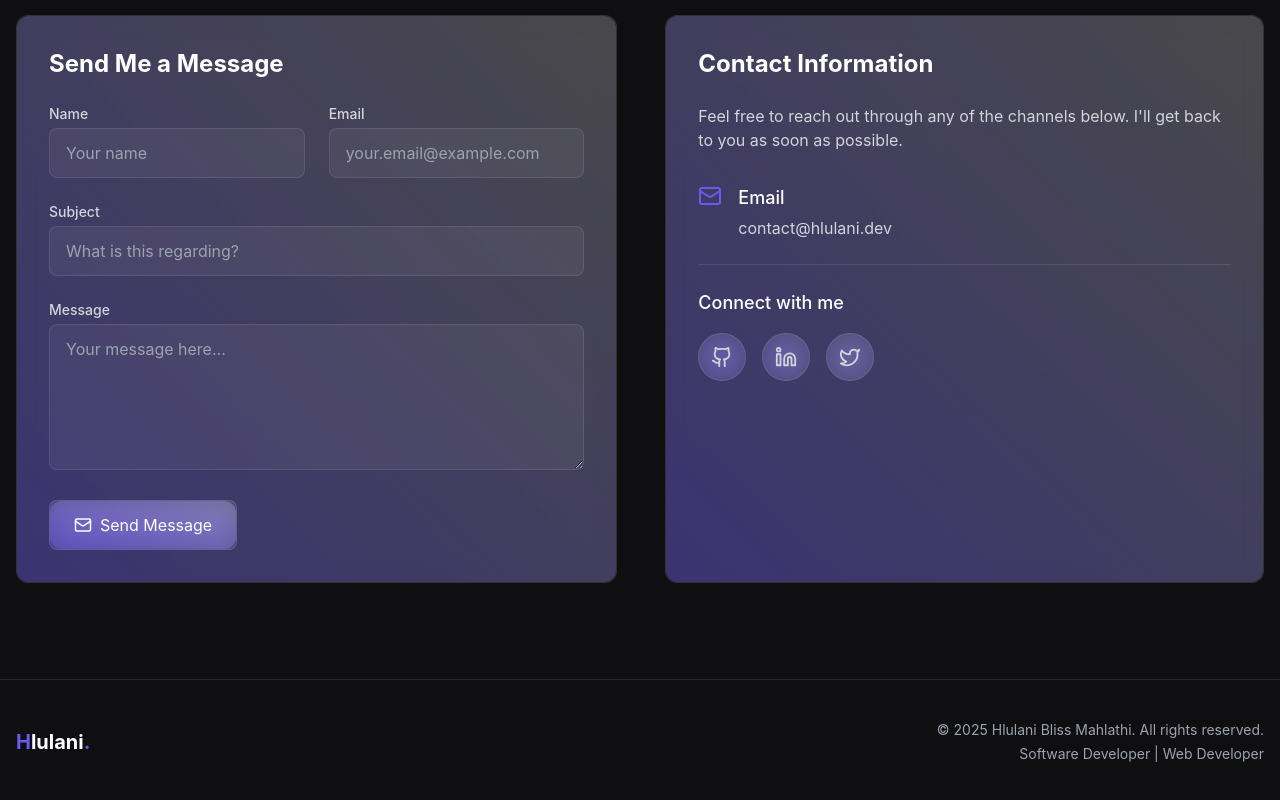
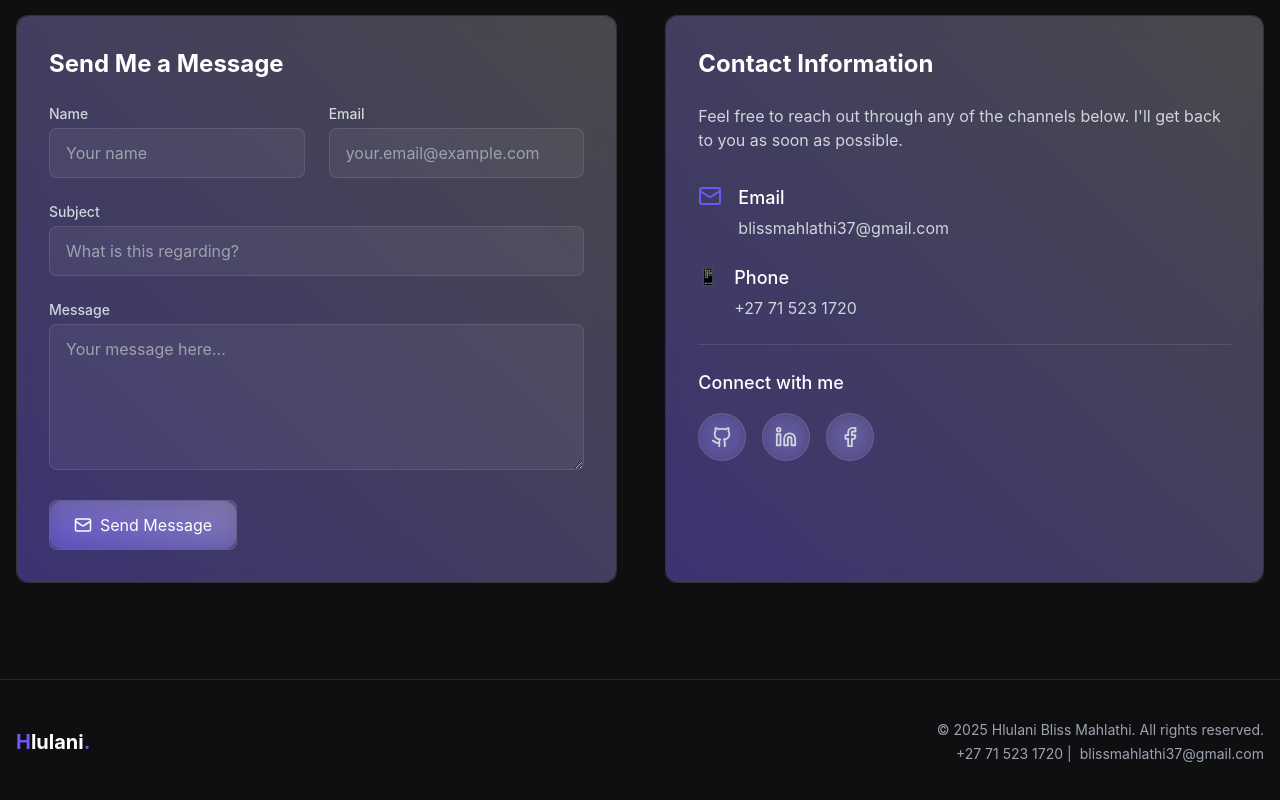
Before and after one commit to BlissMahlathi/hlulani_s_portfolio, a React (Vite) app: page / in a window 1280 px wide. Shown: the part 4009-4809 px from the top of the page. Built offline with nearby package versions, Linux system fonts and the light colour scheme.

Commit message:
Update contact information
Adds contact details to the application.

```diff
--- a/src/components/Contact.tsx
+++ b/src/components/Contact.tsx
@@ -1,6 +1,6 @@
 
 import React, { useEffect } from 'react';
-import { Mail, Github, Linkedin, Twitter } from 'lucide-react';
+import { Mail, Github, Linkedin, Facebook } from 'lucide-react';
 
 const Contact: React.FC = () => {
   useEffect(() => {
@@ -110,8 +110,18 @@ const Contact: React.FC = () => {
                   <Mail className="text-space-accent mr-4 flex-shrink-0" />
                   <div>
                     <h4 className="text-lg font-medium mb-1">Email</h4>
-                    <a href="mailto:contact@hlulani.dev" className="text-gray-300 hover:text-white transition-colors duration-300">
-                      contact@hlulani.dev
+                    <a href="mailto:blissmahlathi37@gmail.com" className="text-gray-300 hover:text-white transition-colors duration-300">
+                      blissmahlathi37@gmail.com
+                    </a>
+                  </div>
+                </div>
+
+                <div className="flex items-start mt-4">
+                  <span className="text-space-accent mr-4 flex-shrink-0">📱</span>
+                  <div>
+                    <h4 className="text-lg font-medium mb-1">Phone</h4>
+                    <a href="tel:+27715231720" className="text-gray-300 hover:text-white transition-colors duration-300">
+                      +27 71 523 1720
                     </a>
                   </div>
                 </div>
@@ -136,12 +146,12 @@ const Contact: React.FC = () => {
                       <Linkedin size={22} />
                     </a>
                     <a
-                      href="https://twitter.com/"
+                      href="https://www.facebook.com/bliss.mahlathi.9/"
                       target="_blank"
                       rel="noopener noreferrer"
                       className="w-12 h-12 rounded-full glass flex items-center justify-center text-gray-300 hover:text-white hover:bg-space-accent/20 transition-all duration-300"
                     >
-                      <Twitter size={22} />
+                      <Facebook size={22} />
                     </a>
                   </div>
                 </div>
--- a/src/components/Footer.tsx
+++ b/src/components/Footer.tsx
@@ -16,7 +16,10 @@ const Footer: React.FC = () => {
 
           <div className="text-center md:text-right text-sm text-gray-400">
             <p>© {currentYear} Hlulani Bliss Mahlathi. All rights reserved.</p>
-            <p className="mt-1">Software Developer | Web Developer</p>
+            <p className="mt-1">
+              <a href="tel:+27715231720" className="hover:text-white transition-colors duration-300">+27 71 523 1720</a> |
+              <a href="mailto:blissmahlathi37@gmail.com" className="ml-2 hover:text-white transition-colors duration-300">blissmahlathi37@gmail.com</a>
+            </p>
           </div>
         </div>
       </div>
```
